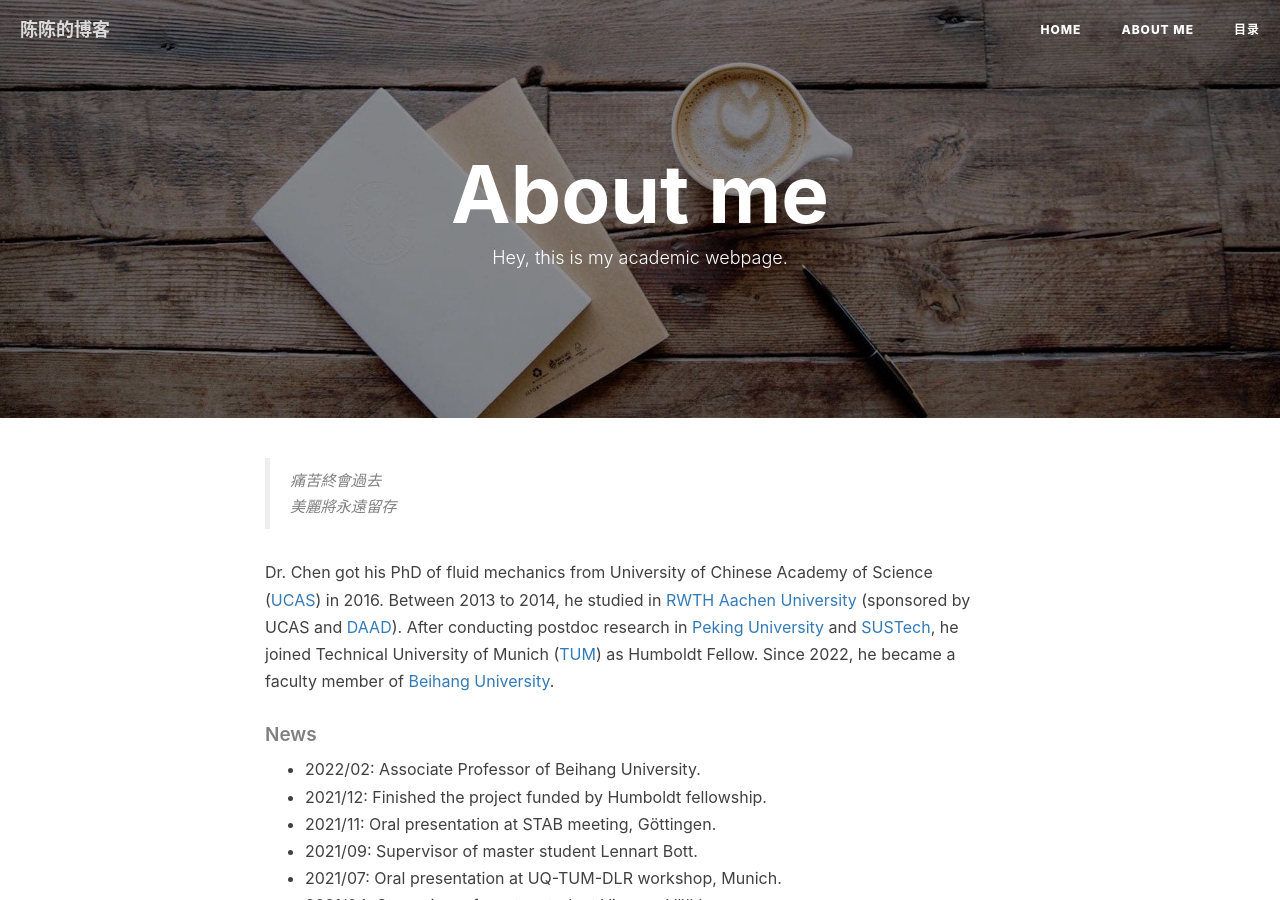
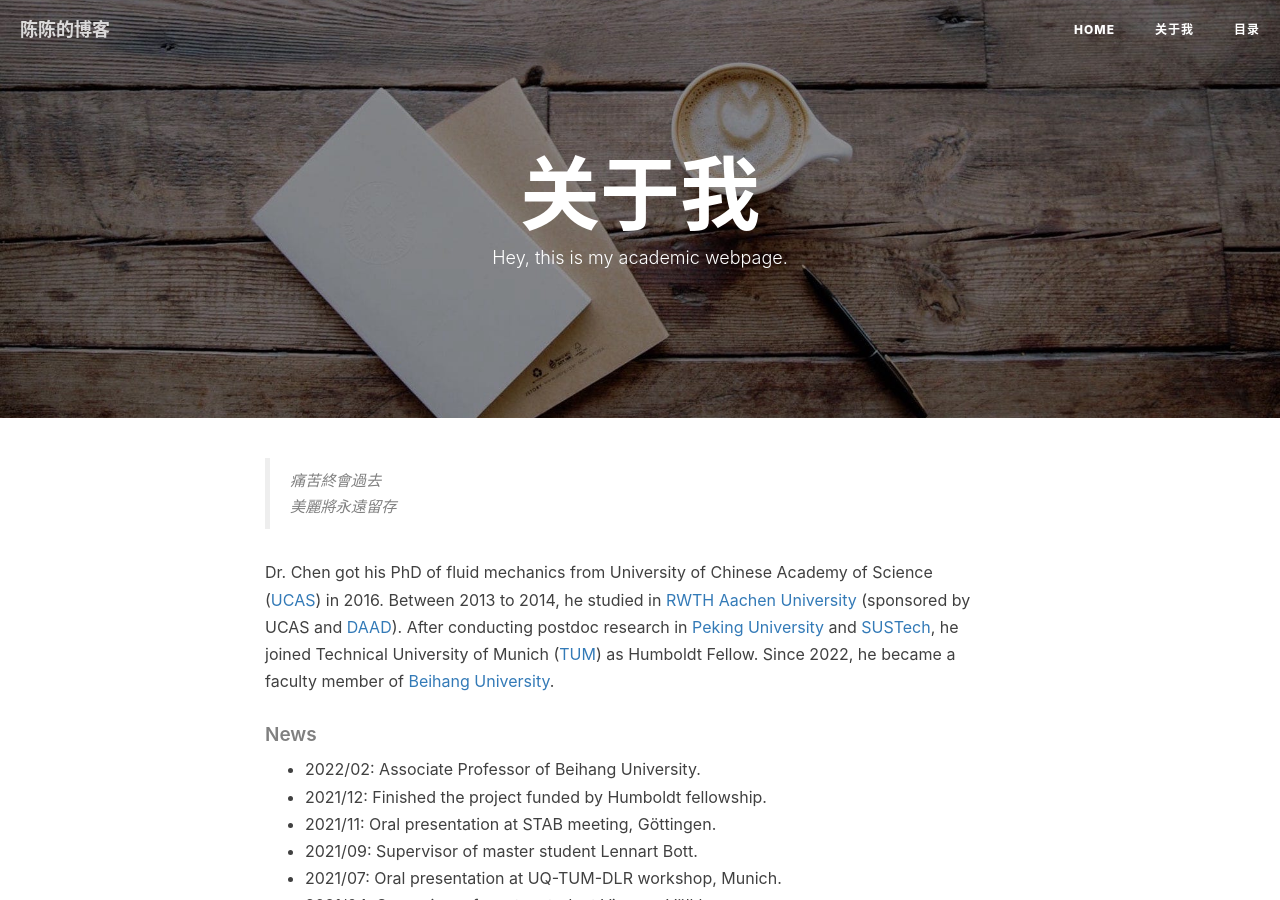
Before and after one commit to chensong212/chensong212.github.io, a Jekyll site: the page built from about.html, in a window 1280 px wide and 900 px high. Built offline with Jekyll 4.4.1, drawn with Linux system fonts in a browser that asks for light colours; nearby versions of some CDN libraries; comment, search, counter and statistics services are not loaded.

Commit message:
Update about.html

```diff
--- a/about.html
+++ b/about.html
@@ -1,6 +1,6 @@
 ---
 layout: page
-title: "About me"
+title: "关于我"
 description: "Hey, this is my academic webpage."
 header-img: "img/post-bg-coffee.jpeg"
 ---
```
